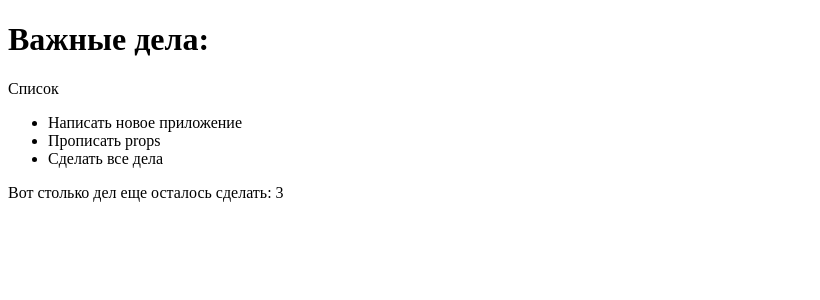
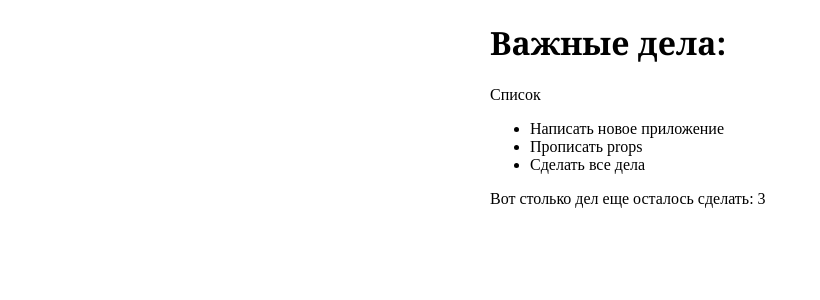
Before and after one commit to WebHeroSchool/todovalya, a React (Create React App) app: page / in a window 1280 px wide. Shown: the top 300 px of the page, without its empty margins (0-820 px from the left). Built offline with nearby package versions, Linux system fonts and the light colour scheme.

Commit message:
урок подключение стилей

```diff
--- /dev/null
+++ b/src/components/App/App.css
@@ -0,0 +1,8 @@
+.wrap {
+	margin: auto;
+	width: 300px;
+}
+
+.wrap__title {
+	font-family: Georgia, 'Times New Roman', Times, serif;
+}
--- a/src/components/App/App.js
+++ b/src/components/App/App.js
@@ -2,6 +2,7 @@
 import InputItem from '../InputItem/InputItem';
 import ItemList from '../ItemList/ItemList';
 import Footer from '../Footer/Footer';
+import './App.css';
 
 const todoItem = 'Написать новое приложение'
 
@@ -19,12 +20,12 @@
 	];
 
 	return (
-		<div>
-			<h1>Важные дела:</h1>
+		<div className="wrap">
+			<h1 className="wrap__title">Важные дела:</h1>
 			<InputItem />
 			<ItemList items={items} />
 			<Footer count={3} />
-		</div>);
+		</div >);
 }
 
 export default App;
```
